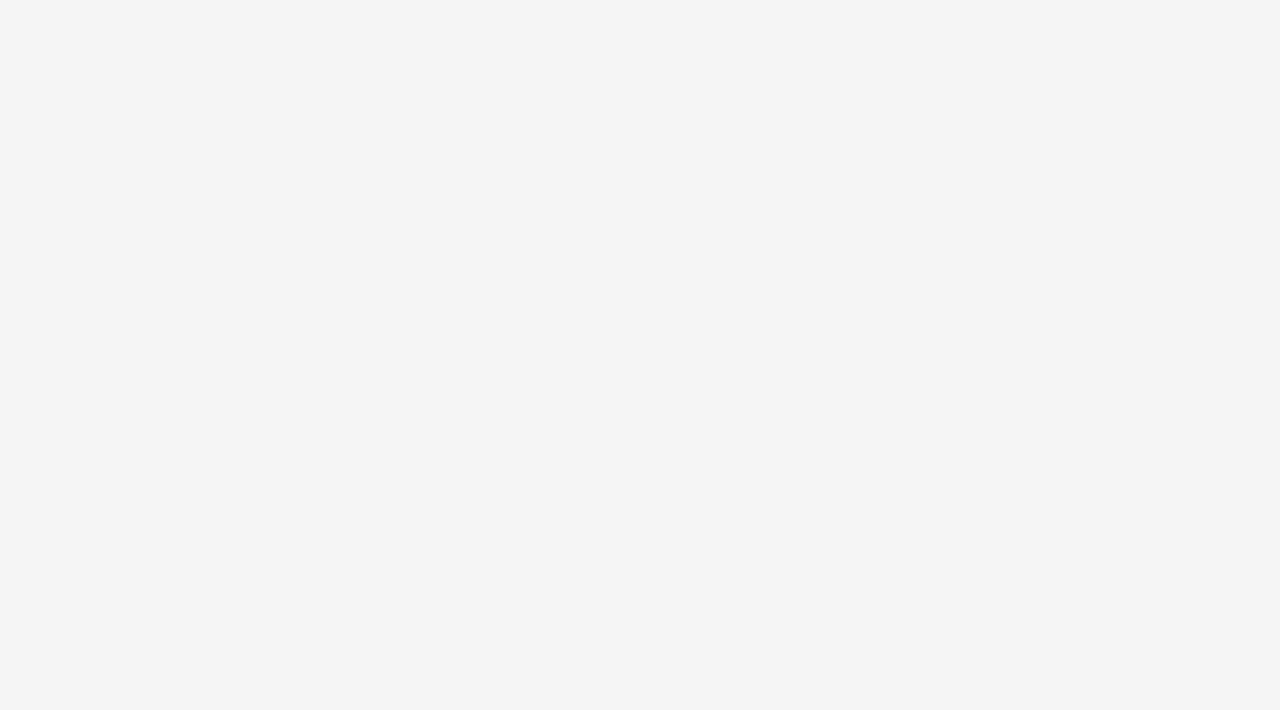
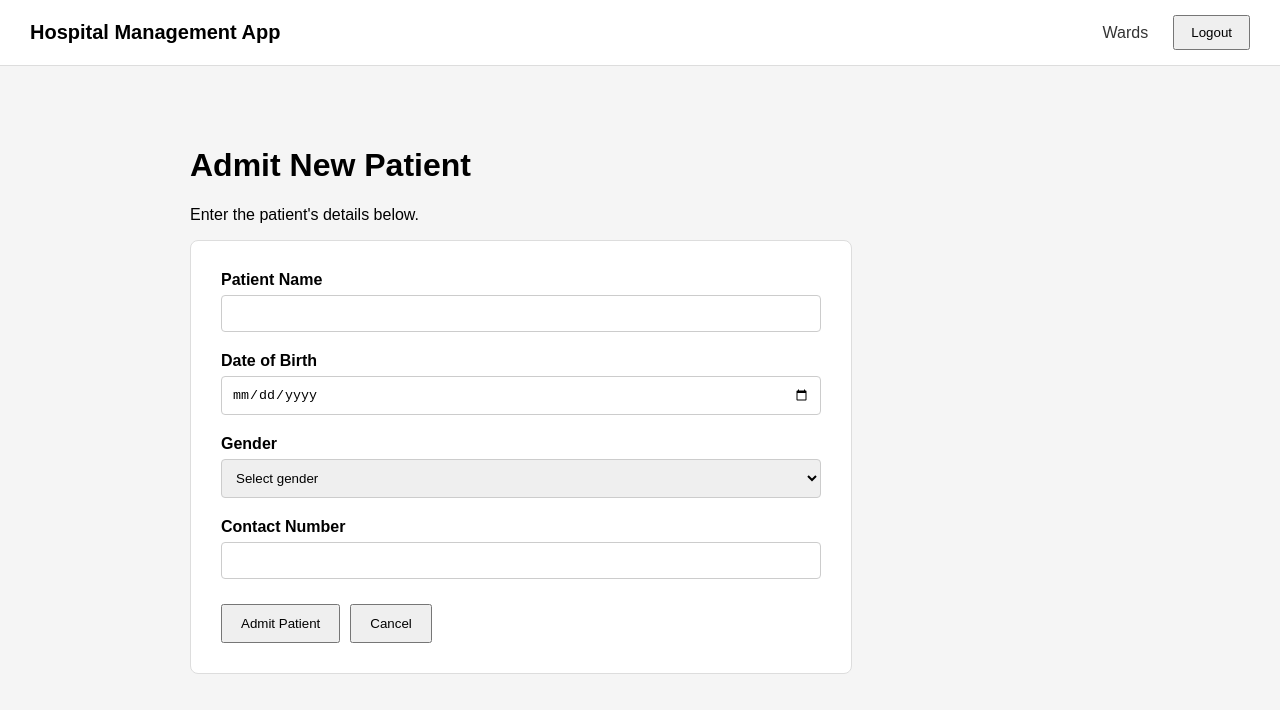
Before and after one commit to ChristopherNHorsfall/HospitalManagementApp, a React (Create React App) app in the folder frontend/: page /wards/1/admit in a window 1280 px wide. Before the commit this address had no page. Shown: the top 710 px of the page. Built offline with nearby package versions, Linux system fonts and the light colour scheme; sample sign-in values are in the browser's storage.

Commit message:
HMA-60 6.1 Create patient admission form

```diff
--- a/frontend/src/App.css
+++ b/frontend/src/App.css
@@ -175,3 +175,29 @@ body {
     padding: 10px 16px;
     cursor: pointer;
 }
+.patient-form {
+    max-width: 600px;
+    background-color: white;
+    padding: 30px;
+    border: 1px solid #ddd;
+    border-radius: 8px;
+}
+
+.patient-form select {
+    width: 100%;
+    padding: 10px;
+    box-sizing: border-box;
+    border: 1px solid #ccc;
+    border-radius: 4px;
+}
+
+.form-actions {
+    display: flex;
+    gap: 10px;
+    margin-top: 25px;
+}
+
+.form-actions button {
+    padding: 10px 18px;
+    cursor: pointer;
+}
--- a/frontend/src/App.js
+++ b/frontend/src/App.js
@@ -3,6 +3,7 @@ import { BrowserRouter, Routes, Route, Navigate } from "react-router-dom";
 import LoginPage from "./pages/LoginPage";
 import WardsPage from "./pages/WardsPage";
 import WardPatientsPage from "./pages/WardPatientsPage";
+import PatientAdmissionPage from "./pages/PatientAdmissionPage";
 
 import "./App.css";
 
@@ -39,6 +40,15 @@ function App() {
                         </ProtectedRoute>
                     }
                 />
+
+                <Route
+                    path="/wards/:wardId/admit"
+                    element={
+                        <ProtectedRoute>
+                            <PatientAdmissionPage />
+                        </ProtectedRoute>
+                    }
+                />
             </Routes>
         </BrowserRouter>
     );
--- /dev/null
+++ b/frontend/src/pages/PatientAdmissionPage.js
@@ -0,0 +1,108 @@
+import { useState } from 'react';
+import { useNavigate, useParams } from 'react-router-dom';
+import Navbar from '../components/Navbar';
+
+function PatientAdmissionPage() {
+  const { wardId } = useParams();
+  const navigate = useNavigate();
+
+  const [name, setName] = useState('');
+  const [dateOfBirth, setDateOfBirth] = useState('');
+  const [gender, setGender] = useState('');
+  const [contactNumber, setContactNumber] = useState('');
+
+  const handleSubmit = (event) => {
+    event.preventDefault();
+
+    // Patient creation API will be implemented in a later subtask.
+    console.log({
+      name,
+      dateOfBirth,
+      gender,
+      contactNumber,
+      ward: wardId
+    });
+  };
+
+  const handleCancel = () => {
+    navigate(`/wards/${wardId}`);
+  };
+
+  return (
+    <>
+      <Navbar />
+
+      <main className="page-container">
+        <h1>Admit New Patient</h1>
+        <p>Enter the patient's details below.</p>
+
+        <form className="patient-form" onSubmit={handleSubmit}>
+
+          <div className="form-group">
+            <label htmlFor="name">Patient Name</label>
+            <input
+              type="text"
+              id="name"
+              value={name}
+              onChange={(event) => setName(event.target.value)}
+              required
+            />
+          </div>
+
+          <div className="form-group">
+            <label htmlFor="dateOfBirth">Date of Birth</label>
+            <input
+              type="date"
+              id="dateOfBirth"
+              value={dateOfBirth}
+              onChange={(event) => setDateOfBirth(event.target.value)}
+              required
+            />
+          </div>
+
+          <div className="form-group">
+            <label htmlFor="gender">Gender</label>
+            <select
+              id="gender"
+              value={gender}
+              onChange={(event) => setGender(event.target.value)}
+              required
+            >
+              <option value="">Select gender</option>
+              <option value="Male">Male</option>
+              <option value="Female">Female</option>
+              <option value="Other">Other</option>
+            </select>
+          </div>
+
+          <div className="form-group">
+            <label htmlFor="contactNumber">Contact Number</label>
+            <input
+              type="tel"
+              id="contactNumber"
+              value={contactNumber}
+              onChange={(event) => setContactNumber(event.target.value)}
+              required
+            />
+          </div>
+
+          <div className="form-actions">
+            <button type="submit">
+              Admit Patient
+            </button>
+
+            <button
+              type="button"
+              onClick={handleCancel}
+            >
+              Cancel
+            </button>
+          </div>
+
+        </form>
+      </main>
+    </>
+  );
+}
+
+export default PatientAdmissionPage;
--- a/frontend/src/pages/WardPatientsPage.js
+++ b/frontend/src/pages/WardPatientsPage.js
@@ -10,6 +10,7 @@ function WardPatientsPage() {
 
     const [patients, setPatients] = useState([]);
     const [error, setError] = useState("");
+    const user = JSON.parse(localStorage.getItem("user"));
 
     useEffect(() => {
         const getWardData = async () => {
@@ -64,7 +65,13 @@ function WardPatientsPage() {
                         <h3>Patients</h3>
                     </div>
 
-                    <button>Admit Patient</button>
+                    {user?.role === "doctor" && (
+                        <button
+                            onClick={() => navigate(`/wards/${wardId}/admit`)}
+                        >
+                            Admit Patient
+                        </button>
+                    )}
                 </div>
 
                 {error && <p className="error-message">{error}</p>}
```
